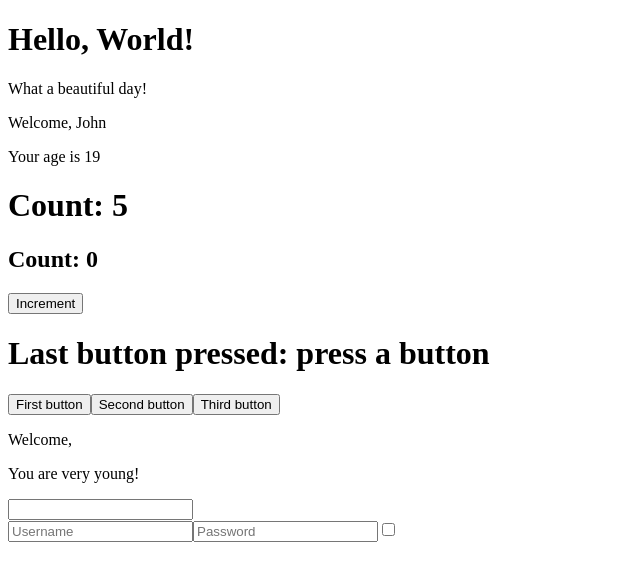
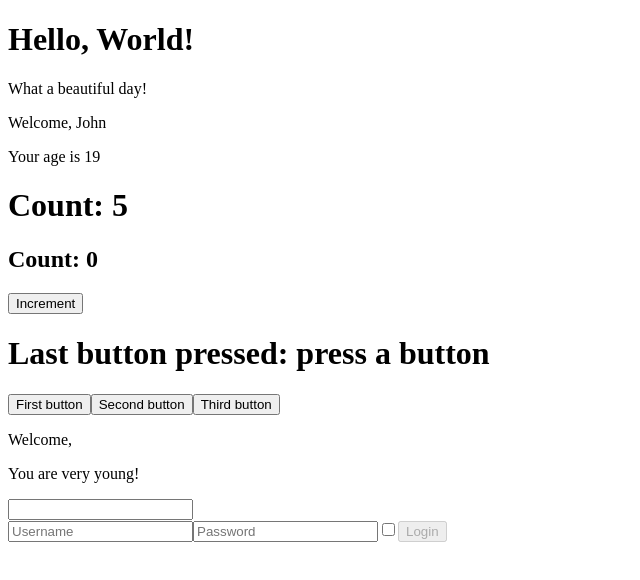
Before and after one commit to CristianRmb/react-exercises, a React (Create React App) app: page / in a window 1280 px wide. Shown: the top 580 px of the page, without its empty margins (0-640 px from the left). Built offline with nearby package versions, Linux system fonts and the light colour scheme.

Commit message:
es forms-03

```diff
--- a/src/Login.js
+++ b/src/Login.js
@@ -1,8 +1,9 @@
 import React from 'react';
 
-/* Create a Login component containing three inputs:
-a username input, a password input and a remember checkbox.
-All three inputs should be controlled components. */
+/* Add a "login" button to the Login component.
+This button should be disabled as long as the username and password inputs are empty.
+When clicked, the event handler attached to the button should call an onLogin function
+passed as a prop to the Login component, passing it the state. */
 
 export class Login extends React.Component {
   state = {
@@ -27,6 +28,13 @@ export class Login extends React.Component {
     console.log(this.state);
   }
 
+  onLogin = () => {
+    Login.props = {
+      username: this.state.username,
+      password: this.state.password,
+    };
+  };
+
   render() {
     return (
       <div>
@@ -49,6 +57,12 @@ export class Login extends React.Component {
           checked={this.state.remember}
           onChange={this.handleInputs}
         />
+        <button
+          disabled={!(this.state.username && this.state.password)}
+          onClick={this.onLogin}
+        >
+          Login
+        </button>
       </div>
     );
   }
```
